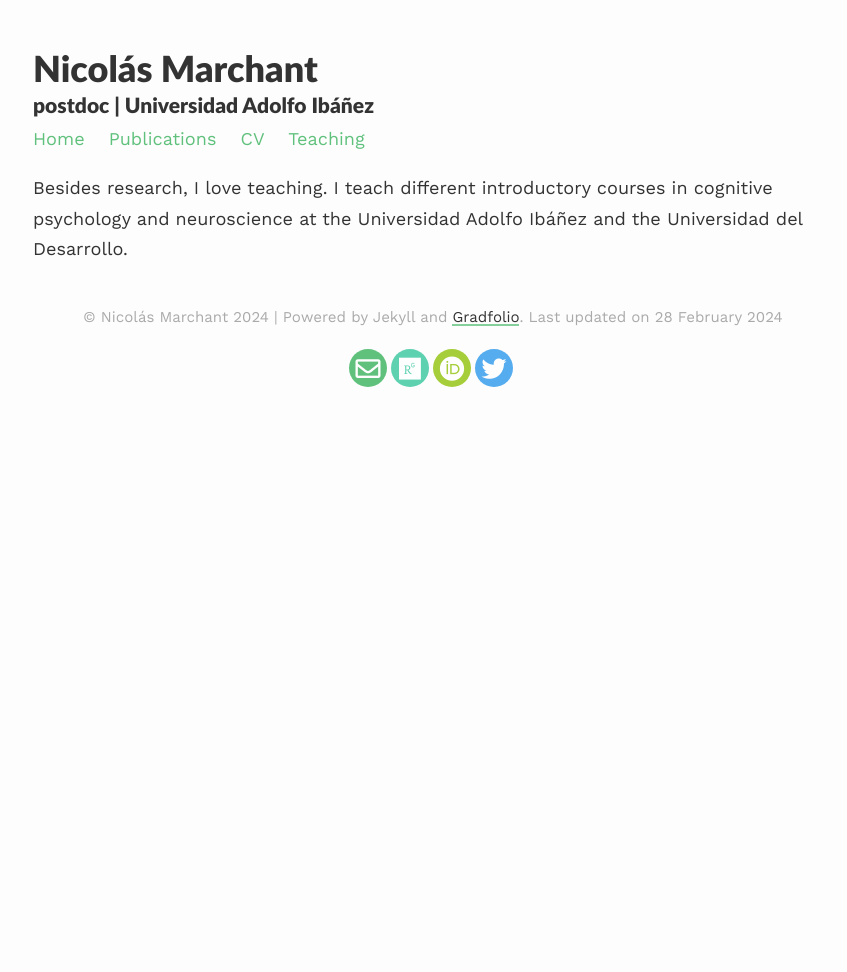
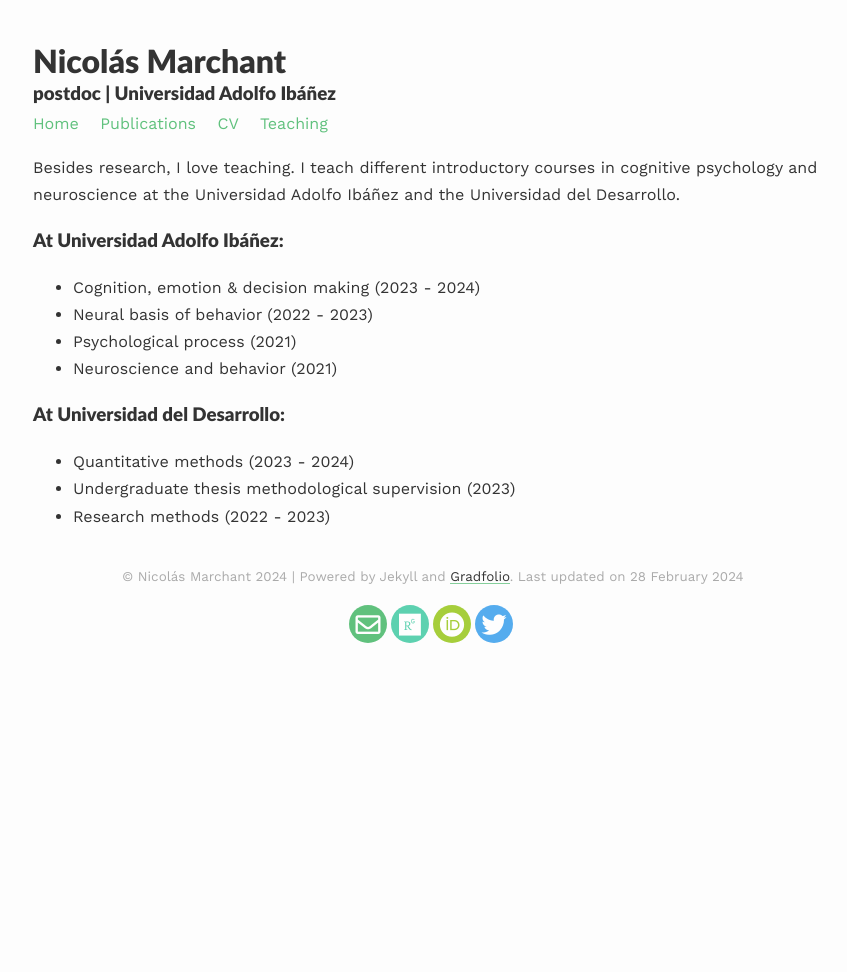
Before and after one commit to nicolasmarchant/nicolasmarchant.github.io, a Jekyll site: the page built from _teaching/teaching.md, in a window 1280 px wide. Shown: the whole page, without its empty margins (207-1054 px from the left). Built offline with Jekyll 4.4.1, drawn with Linux system fonts in a browser that asks for light colours; nearby versions of some CDN libraries.

Commit message:
update_teaching

```diff
--- a/_teaching/teaching.md
+++ b/_teaching/teaching.md
@@ -6,3 +6,16 @@ published: true
 ---
 
 Besides research, I love teaching. I teach different introductory courses in cognitive psychology and neuroscience at the Universidad Adolfo Ibáñez and the Universidad del Desarrollo.
+
+### At Universidad Adolfo Ibáñez:
+
+ - Cognition, emotion & decision making (2023 - 2024)
+ - Neural basis of behavior (2022 - 2023)
+ - Psychological process (2021)
+ - Neuroscience and behavior (2021)
+
+### At Universidad del Desarrollo:
+
+ - Quantitative methods (2023 - 2024)
+ - Undergraduate thesis methodological supervision (2023)
+ - Research methods (2022 - 2023)
--- a/assets/css/_sass/variables.scss
+++ b/assets/css/_sass/variables.scss
@@ -1,6 +1,6 @@
 $base-font-family: 'Work Sans', sans-serif;
-$base-font-size:   18px;
-$base-font-weight: 300;
+$base-font-size:   16px;
+$base-font-weight: 200;
 $small-font-size:  $base-font-size * 0.875;
 $base-line-height: 1.7;
 
```
